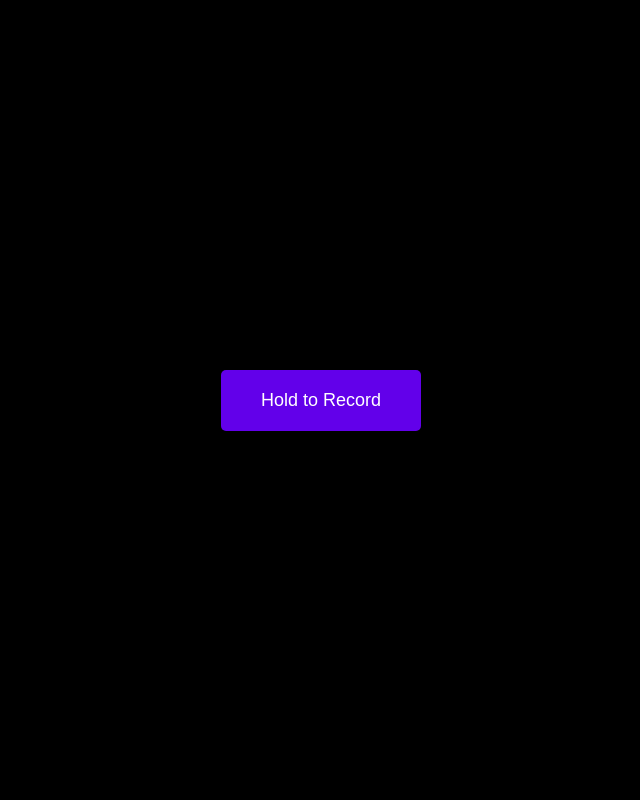
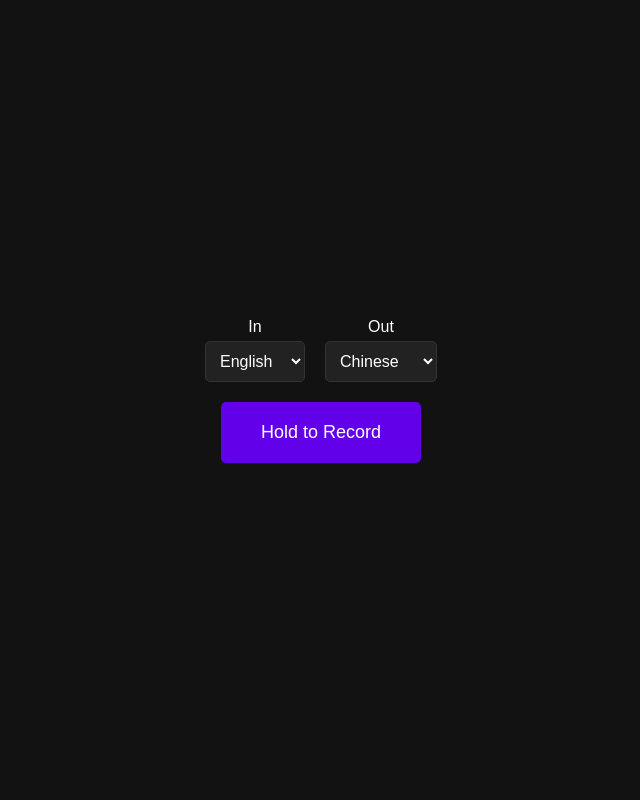
Before and after one commit to Jesse-Lee-Hughes/babel_buddy, a Flask app: page / in a window 1280 px wide. Shown: the whole page, without its empty margins (319-959 px from the left). Run offline with Flask 3, Linux system fonts and the light colour scheme.

Commit message:
Enabled e2e translation between multiple dialects * Enabled the audio to automatically play once the message recording has completed and been synthesized * Added a toggle for multiple input and output languages

```diff
--- a/main.py
+++ b/main.py
@@ -22,9 +22,7 @@ def index():
 
 
 def convert_to_pcm_wav(input_path):
-    # Create a temporary file path for the converted output with .wav extension
     temp_output_path = f"{input_path}.tmp.wav"
-
     try:
         # Perform the conversion to the temporary file
         ffmpeg.input(input_path).output(temp_output_path, acodec='pcm_s16le', ac=1, ar='16000').run()
@@ -40,7 +38,7 @@ def convert_to_pcm_wav(input_path):
         raise
 
 
-@app.route('/download_synthesized_audio', methods=['GET'])
+@app.route('/audio', methods=['GET'])
 def get_synthesized_audio():
     try:
         file_path = os.path.abspath('uploads/synthesized_audio.wav')
@@ -58,13 +56,13 @@ def get_synthesized_audio():
         return jsonify({"error": str(e)}), 500
 
 
-@app.route('/download_transcription', methods=['GET'])
+@app.route('/text', methods=['GET'])
 def get_transcription():
     try:
         return send_file(
             'documents/translate.txt',
             as_attachment=True,
-            download_name='translated.txt',  # `download_name` for Flask >=2.0
+            download_name='translated.txt',
             mimetype='text/plain'
         )
     except Exception as e:
@@ -73,55 +71,61 @@ def get_transcription():
 
 @app.route('/upload', methods=['POST'])
 def transcribe_audio():
-    try:
-        # Check for the audio file in the request
-        if 'audio' not in request.files:
-            return jsonify({"error": "No file part"}), 400
+    # try:
+    # Check for the audio file in the request
+    if 'audio' not in request.files:
+        return jsonify({"error": "Audio file not present."}), 400
 
-        file = request.files['audio']
-        if file.filename == '':
-            return jsonify({"error": "No selected file"}), 400
+    file = request.files['audio']
+    if file.filename == '':
+        return jsonify({"error": "Unable to load audio file"}), 400
 
-        # Save the file to a temporary location
-        rel_file_path = os.path.join(app.config['UPLOADS_FOLDER'], file.filename)
-        file.save(rel_file_path)
-        print(f"File saved to {rel_file_path}")
+    input_language = request.form.get('input_language', 'en-US')
+    output_language = request.form.get('output_language', 'yue')
 
-        # Convert to PCM WAV if needed
-        convert_to_pcm_wav(rel_file_path)
-        print("File converted to PCM WAV format")
+    # Save the file to a temporary location
+    rel_file_path = os.path.join(app.config['UPLOADS_FOLDER'], file.filename)
+    file.save(rel_file_path)
+    print(f"File saved to {rel_file_path}")
 
-        # Ensure the file exists
-        if not os.path.isfile(rel_file_path):
-            return jsonify({"error": f"The audio file does not exist at {rel_file_path}"}), 400
+    # Convert to PCM WAV if needed
+    convert_to_pcm_wav(rel_file_path)
+    print("File converted to PCM WAV format")
 
-        # Initialize and use AzureSpeechTranscribe
-        speech_api = AzureSpeechTranscribe(speech_key, speech_region, rel_file_path, target_language='yue')
-        result = speech_api.transcribe()
-        print(f"Transcription result: {result}")
+    # Ensure the file exists
+    if not os.path.isfile(rel_file_path):
+        return jsonify({"error": f"The audio file does not exist at {rel_file_path}"}), 400
 
-        # Ensure transcription result is not None
-        if result is None:
-            return jsonify({"error": "Transcription result is None"}), 500
+    # Initialize and use AzureSpeechTranscribe
+    speech_api = AzureSpeechTranscribe(
+        speech_key,
+        speech_region,
+        rel_file_path,
+        input_language=input_language,
+        output_language=output_language
+    )
+    result = speech_api.transcribe()
+    print(f"Transcription result: {result}")
 
-        # Save the transcription result
-        txt_path = os.path.join(app.config['DOCUMENTS_FOLDER'], 'translate.txt')
-        with open(txt_path, 'w+') as f:
-            f.write(result)
+    # Ensure transcription result is not None
+    if result is None:
+        return jsonify({"error": "Transcription result is None"}), 500
 
-        # Synthesize speech from the result
-        synthesized_audio_path = os.path.expanduser('~/repos/canto/uploads/synthesized_audio.wav')
-        speech_api.synthesize_speech(result, language='yue', output_path=synthesized_audio_path)
+    # Save the transcription result
+    txt_path = os.path.join(app.config['DOCUMENTS_FOLDER'], 'translate.txt')
+    with open(txt_path, 'w+') as f:
+        f.write(result)
 
-        # Send the synthesized audio file as an attachment
-        return send_file(
-            synthesized_audio_path,
-            as_attachment=True,
-            mimetype='audio/wav'
-        )
-    except Exception as e:
-        print(f"Error: {str(e)}")  # Log the error
-        return jsonify({"error": str(e)}), 500
+    # Synthesize speech from the result
+    synthesized_audio_path = os.path.expanduser('~/repos/canto/uploads/synthesized_audio.wav')
+    speech_api.synthesize_speech(result, target_language=output_language, output_path=synthesized_audio_path)
+
+    # Send the synthesized audio file as an attachment
+    return send_file(
+        synthesized_audio_path,
+        as_attachment=True,
+        mimetype='audio/wav'
+    )
 
 
 if __name__ == '__main__':
--- a/templates/index.html
+++ b/templates/index.html
@@ -1,16 +1,49 @@
 <!DOCTYPE html>
-<html>
+<html lang="en">
 <head>
+    <meta charset="UTF-8">
+    <meta name="viewport" content="width=device-width, initial-scale=1.0">
     <title>Audio Capture</title>
     <style>
         body {
-            background-color: black;
+            background-color: #121212;
             display: flex;
             justify-content: center;
             align-items: center;
             height: 100vh;
             margin: 0;
             font-family: Arial, sans-serif;
+            color: #ffffff;
+            text-align: center;
+        }
+
+        .container {
+            display: flex;
+            flex-direction: column;
+            align-items: center;
+        }
+
+        .dropdown-container {
+            display: flex;
+            justify-content: center;
+            gap: 20px; /* Adjust the gap between dropdowns */
+            margin-bottom: 20px;
+        }
+
+        .dropdown-label {
+            display: block;
+            font-size: 16px;
+            color: #ffffff;
+            margin-bottom: 5px;
+        }
+
+        .dropdown {
+            padding: 10px;
+            font-size: 16px;
+            border: 1px solid #333;
+            border-radius: 5px;
+            background-color: #222;
+            color: #fff;
         }
 
         #recordButton {
@@ -22,33 +55,77 @@
             border-radius: 5px;
             cursor: pointer;
             transition: background-color 0.3s ease;
+            margin-bottom: 20px;
         }
+
         #recordButton:hover {
             background-color: #3700b3;
         }
+
         #audioPlayback {
             display: none;
             margin-top: 20px;
+            width: 100%;
+            max-width: 400px;
+            border-radius: 5px;
             background-color: #6200ea;
             border: none;
-            border-radius: 30px;
-            overflow: hidden;
+        }
+
+        #transcription {
+            display: none;
+            margin-top: 20px;
+            font-size: 16px;
+            background-color: #333;
+            padding: 15px;
+            border-radius: 5px;
+            max-width: 400px;
+            width: 100%;
         }
     </style>
 </head>
 <body>
+<div class="container">
+    <div class="dropdown-container">
         <div>
+            <label for="inputLanguage" class="dropdown-label">In</label>
+            <select id="inputLanguage" class="dropdown">
+                <option value="en-US">English</option>
+                <option value="es-ES">Spanish</option>
+                <option value="fr-FR">French</option>
+                <!-- Add more languages as needed -->
+            </select>
+        </div>
+        <div>
+            <label for="outputLanguage" class="dropdown-label">Out</label>
+            <select id="outputLanguage" class="dropdown">
+                <option value="yue">Chinese</option>
+                <option value="fr">French</option>
+                <option value="ja">Japanese</option>
+                <option value="es">Spanish</option>
+                <option value="ru">Russian</option>
+                <option value="zu">Zulu</option>
+                <option value="en">English</option>
+                <!-- Add more languages as needed -->
+            </select>
+        </div>
+    </div>
     <button id="recordButton">Hold to Record</button>
     <audio id="audioPlayback" controls></audio>
+    <div id="transcription"></div>
 </div>
 <script>
     const recordButton = document.getElementById('recordButton');
     const audioPlayback = document.getElementById('audioPlayback');
+    const transcriptionDiv = document.getElementById('transcription');
+    const inputLanguage = document.getElementById('inputLanguage');
+    const outputLanguage = document.getElementById('outputLanguage');
     let mediaRecorder;
     let audioChunks = [];
 
     recordButton.addEventListener('mousedown', async () => {
-            const stream = await navigator.mediaDevices.getUserMedia({ audio: true });
+        try {
+            const stream = await navigator.mediaDevices.getUserMedia({audio: true});
             mediaRecorder = new MediaRecorder(stream);
 
             mediaRecorder.ondataavailable = event => {
@@ -56,30 +133,49 @@
             };
 
             mediaRecorder.onstop = async () => {
-                const audioBlob = new Blob(audioChunks, { type: 'audio/wav' });
-                const audioUrl = URL.createObjectURL(audioBlob);
-                audioPlayback.src = audioUrl;
-                audioPlayback.style.display = 'block';
-
+                const audioBlob = new Blob(audioChunks, {type: 'audio/wav'});
                 audioChunks = [];
 
                 const formData = new FormData();
                 formData.append('audio', audioBlob, 'audio.wav');
+                formData.append('input_language', inputLanguage.value);
+                formData.append('output_language', outputLanguage.value);
 
                 const response = await fetch('/upload', {
                     method: 'POST',
                     body: formData,
                 });
 
+                if (response.ok) {
+                    // Fetch the processed audio from the backend
+                    const audioResponse = await fetch('/audio');
+                    const audioBlob = await audioResponse.blob();
+                    const audioUrl = URL.createObjectURL(audioBlob);
+                    audioPlayback.src = audioUrl;
+                    audioPlayback.style.display = 'block';
+                    audioPlayback.play();
+
+                    // Fetch the transcribed text from the backend
+                    const textResponse = await fetch('/text');
+                    const transcribedText = await textResponse.text();
+                    transcriptionDiv.textContent = transcribedText;
+                    transcriptionDiv.style.display = 'block';
+                } else {
                     const result = await response.json();
-                console.log(result);
+                    console.error('Error uploading audio:', result);
+                }
             };
 
             mediaRecorder.start();
+        } catch (error) {
+            console.error('Error during recording setup:', error);
+        }
     });
 
     recordButton.addEventListener('mouseup', () => {
+        if (mediaRecorder) {
             mediaRecorder.stop();
+        }
     });
 </script>
 </body>
```
Also changed, not shown: library/speech/speech.py (+49 -31 lines). Lines whose indentation alone changed are shown as unchanged.
